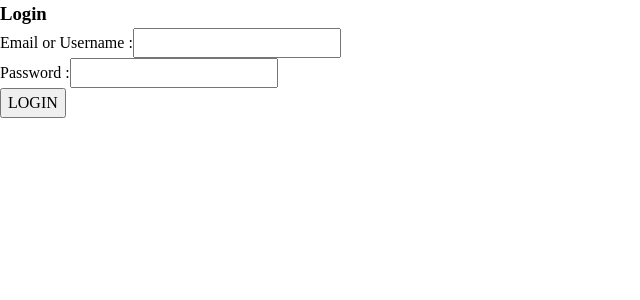
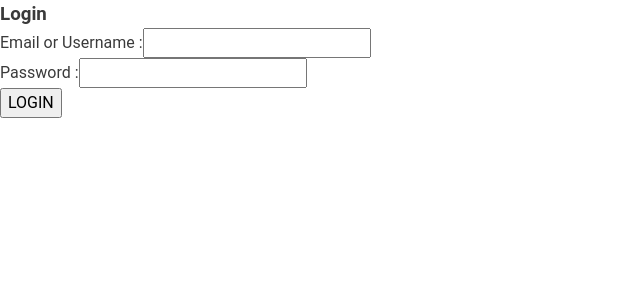
Before and after one commit to black23cat/admin-api-client, a React (Vite) app: page / in a window 1280 px wide. Shown: the top 300 px of the page, without its empty margins (0-640 px from the left). Built offline with nearby package versions, Linux system fonts and the light colour scheme; no server answers.

Commit message:
feat: Add dark mode to App Add function to determine app theme based on user prefered theme Add theme context to app Add different color for dark mode style

```diff
--- a/src/App.jsx
+++ b/src/App.jsx
@@ -6,8 +6,39 @@ import LoginForm from './components/LoginForm/LoginForm';
 import { jwtDecode } from 'jwt-decode';
 
 const currentTime = new Date();
+export const UserContext = createContext({});
+export const ThemeContext = createContext('light');
 
-function init() {
+export default function App() {
+  const [user, setUser] = useState(userInit);
+  const [theme, setTheme] = useState(themeInit);
+
+  if (user === null) {
+    return (
+      <UserContext value={[setUser]}>
+        <ThemeContext value={[theme, setTheme]}>
+          <AppWrapper theme={theme}>
+            <LoginForm />
+          </AppWrapper>
+        </ThemeContext>
+      </UserContext>
+    );
+  }
+
+  return (
+    <UserContext value={[user]}>
+      <ThemeContext value={[theme, setTheme]}>
+        <AppWrapper theme={theme}>
+          <Header />
+          <Sidebar />
+          <Outlet />
+        </AppWrapper>
+      </ThemeContext>
+    </UserContext>
+  );
+}
+
+function userInit() {
   // Check if user still have valid jwt on local storage
   const token = localStorage.getItem('token');
   if (token === null) {
@@ -22,24 +53,35 @@ function init() {
   return decodedToken.user;
 }
 
-export const UserContext = createContext({});
+function themeInit() {
+  const localTheme = localStorage.getItem('theme');
+  const osPreferedTheme = window.matchMedia(
+    '(preferes-color-scheme : dark)',
+  ).matches;
+  if (localTheme === null && !osPreferedTheme) {
+    localStorage.setItem('theme', 'light');
+    return 'light';
+  } else if (
+    localTheme !== null &&
+    (localTheme === 'dark' || localTheme === 'light')
+  ) {
+    return localTheme;
+  } else if (localTheme === null && osPreferedTheme) {
+    localStorage.setItem('theme', osPreferedTheme);
+    return osPreferedTheme;
+  } else if (
+    localTheme !== null &&
+    (localTheme !== 'dark' || localTheme !== 'light')
+  ) {
+    localStorage.setItem('theme', 'light');
+    return 'light';
+  }
+}
 
-export default function App() {
-  const [user, setUser] = useState(init);
-
-  if (user === null) {
-    return (
-      <UserContext value={[setUser]}>
-        <LoginForm />
-      </UserContext>
-    );
-  }
-
+function AppWrapper({ theme, children }) {
   return (
-    <>
-      <Header />
-      <Sidebar />
-      <Outlet />
-    </>
+    <div className="app" data-theme={theme}>
+      {children}
+    </div>
   );
 }
--- a/src/main.jsx
+++ b/src/main.jsx
@@ -4,6 +4,7 @@ import { createBrowserRouter, RouterProvider } from 'react-router';
 import routes from './routes.jsx';
 import './styles/reset.css';
 import './styles/index.css';
+import './styles/style.css';
 
 const router = createBrowserRouter(routes);
 createRoot(document.getElementById('root')).render(
--- a/src/styles/index.css
+++ b/src/styles/index.css
@@ -1,8 +1,35 @@
 :root {
-  --clr-primary: #ffffff;
-  --clr-header-bg: #000000b6;
-  --clr-text: var(--clr-primary);
-  --font-family-base: 'smooth-cheese', 'sans-serif';
+  --bg-primary-a0: #ffffff;
+  --bg-primary-a10: #e4e4e4;
+  --bg-primary-a20: #d7d7d7;
+  --bg-primary-a30: #bdbdbd;
+  --bg-secondary-a0: #e4eaf2;
+  --bg-secondary-a10: #d9dee4;
+  --bg-secondary-a20: #cdd2d7;
+  --bg-secondary-a30: #b6babe;
+  --bg-login-image: url('../assets/images/login-bg-light.svg');
+  --bg-login: #cde7ff;
+  --elements-a0: #539aff;
+  --elements-a10: #5587cc;
+  --elements-a20: #41689e;
+  --elements-a30: #264063;
+  --success-a0: #118623;
+  --success-a10: #95ffa6;
+  --success-a20: #c1ffca;
+  --warn-a0: #ffbc5e;
+  --warn-a10: #ffc77a;
+  --warn-a20: #ffd194;
+  --danger-a0: #cd0300;
+  --danger-a10: #ffb0ae;
+  --danger-a20: #ffc7c5;
+  --info-a0: #87d1ff;
+  --info-a10: #9ad8ff;
+  --info-a20: #addfff;
+  --logo-shadow: drop-shadow(0px 0px 3px rgba(0, 0, 0, 0.4));
+  --logo-contrast: contrast(100%);
+  --clr-text-primary: #3a3a3a;
+  --theme-toggle-bg: #ffffff;
+  --font-base: 'Roboto', 'sans-serif';
   --font-size-xs: 0.75rem;
   --font-size-sm: 0.875rem;
   --font-size-base: 1rem;
@@ -20,6 +47,35 @@
   --space-xl: 3rem;
   --space-2xl: 3.8rem;
   --space-3xl: 5rem;
-  --card-clr: #7cbc6c;
-  --card-bdr-clr: #357f22;
+  --input-focus: 0px 0px 1px 1px rgba(0, 0, 0, 0.5);
+  --outline-clr: #0e0e0e;
+  --input-outline: 1px solid var(--outline-clr);
+  --label-text-clr: #777777;
 }
+
+[data-theme='dark'] {
+  --bg-primary-a0: #030015;
+  --bg-primary-a10: #393939;
+  --bg-primary-a20: #4f4f4f;
+  --bg-primary-a30: #7d7d7d;
+  --bg-secondary-a0: #1b1f25;
+  --bg-secondary-a10: #42454b;
+  --bg-secondary-a20: #575a5f;
+  --bg-secondary-a30: #83868a;
+  --bg-login: #00062a;
+  --bg-login-image: url('../assets/images/login-bg-dark.svg');
+  --elements-a0: #0060e6;
+  --elements-a10: #8bbcff;
+  --elements-a20: #9ac5ff;
+  --elements-a30: #b7d6ff;
+  --danger-a0: #cd0300;
+  --danger-a10: #ff7774;
+  --danger-a20: #ffc7c5;
+  --logo-shadow: drop-shadow(0px 0px 3px #668ae4);
+  --logo-contrast: contrast(100%);
+  --clr-text-primary: #f5f5f5;
+  --outline-clr: #737373;
+  --input-outline: 2px solid var(--outline-clr);
+  --label-text-clr: #c7c7c7;
+  --theme-toggle-bg: #121b4f;
+}
--- /dev/null
+++ b/src/styles/style.css
@@ -0,0 +1,8 @@
+.app {
+  position: relative;
+  height: 100vh;
+  background-color: var(--bg-primary-a0);
+  color: var(--clr-text-primary);
+  transition: background-color 0.5s;
+  font-family: var(--font-base);
+}
```
